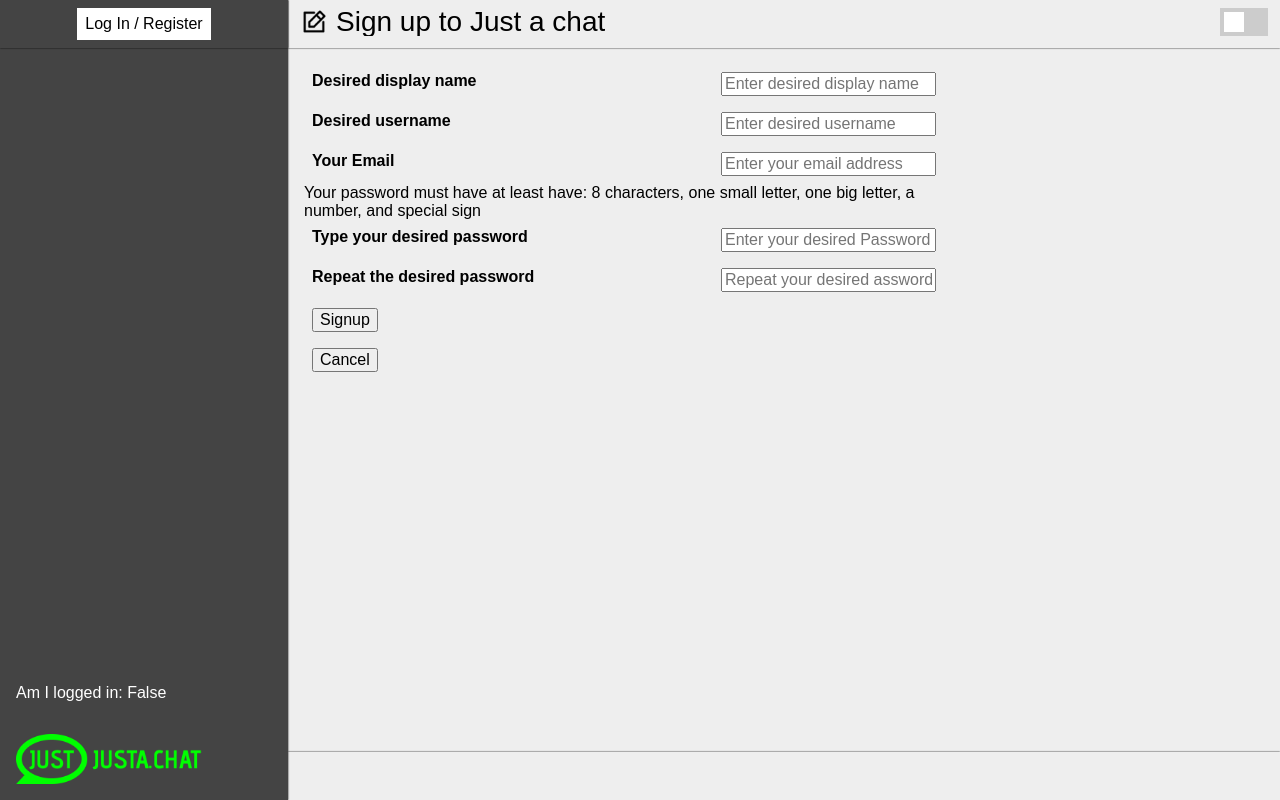
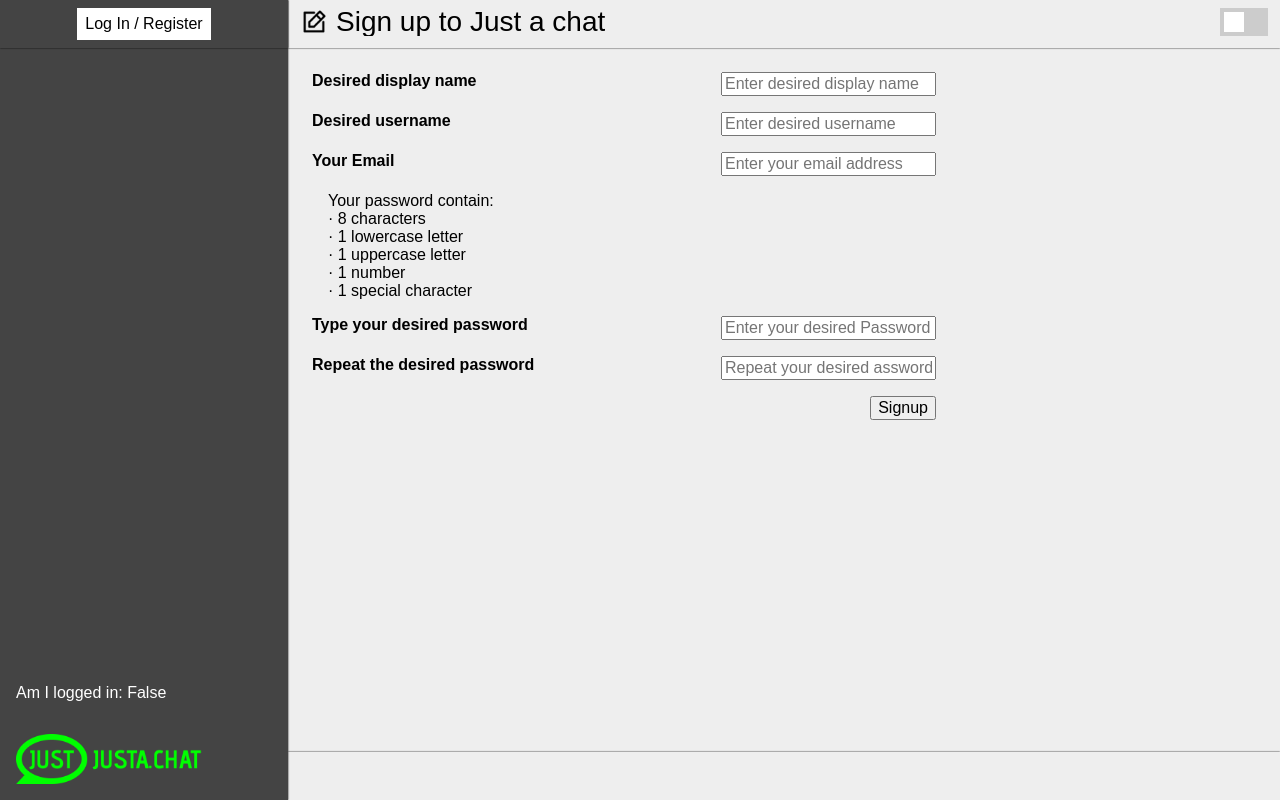
Before and after one commit to tobiaskastrup/justachat, a Flask app: page /signup in a window 1280 px wide. Run offline with Flask 2, Linux system fonts and the light colour scheme.

Commit message:
layout fix

```diff
--- a/webapp/static/css/light-theme.css
+++ b/webapp/static/css/light-theme.css
@@ -293,6 +293,10 @@
     visibility: visible;
 }
 
+.paddingleft {
+    padding-left: 1.5rem;
+}
+
 
 
 /* -------------------------- Switch Button -------------------------- */
--- a/webapp/templates/signup.html
+++ b/webapp/templates/signup.html
@@ -23,12 +23,19 @@
         <label for="username"><b>Desired username</b></label>
         <input type="text" placeholder="Enter desired username" name="username" id="username" required>
     </div>
+
     <div class="container">
         <label for="email"><b>Your Email</b></label>
         <input type="email" placeholder="Enter your email address" name="email" id="email" required>
     </div>
-    <div>
-         Your password must have at least have: 8 characters, one small letter, one big letter, a number, and special sign
+
+    <div class="container paddingleft">
+        <p>Your password contain:<br>
+        · 8 characters<br>
+        · 1 lowercase letter<br>
+        · 1 uppercase letter<br>
+        · 1 number<br>
+        · 1 special character</p>
     </div>
 
     <div class ="container">
@@ -42,11 +49,8 @@
     </div>
 
     <div class="container">
+        <p></p>
         <button type="submit" name="submit_b" value="submit_b">Signup</button>
-    </div>
-
-    <div class="container">
-        <button type="submit" name="cancel" value="cancel">Cancel</button>
     </div>
 </form>
 {% endblock %}
```
Also changed, not shown: webapp/templates/forgot.html (+7 -6 lines), webapp/templates/profile.html (+15 -8 lines), webapp/templates/settings.html (+5 -3 lines), webapp/static/images/key.png (added).
